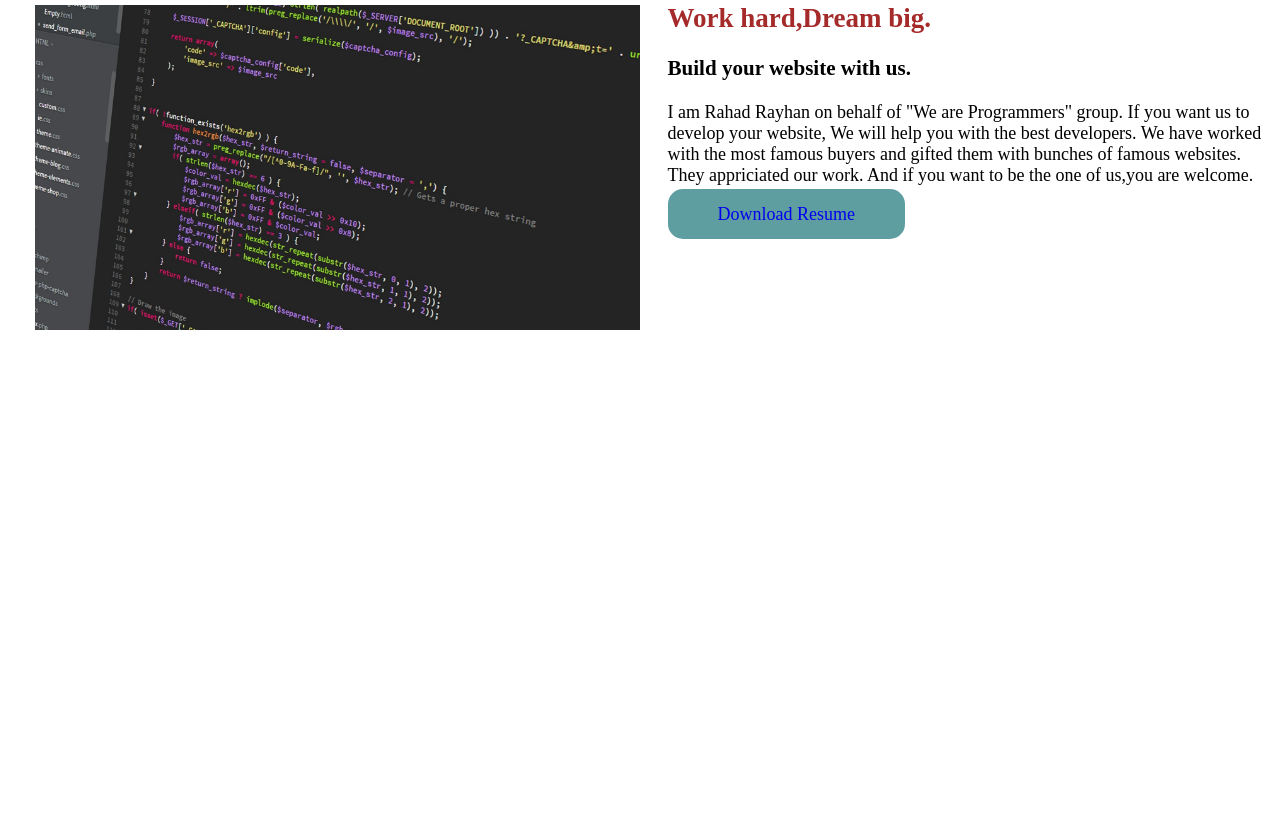
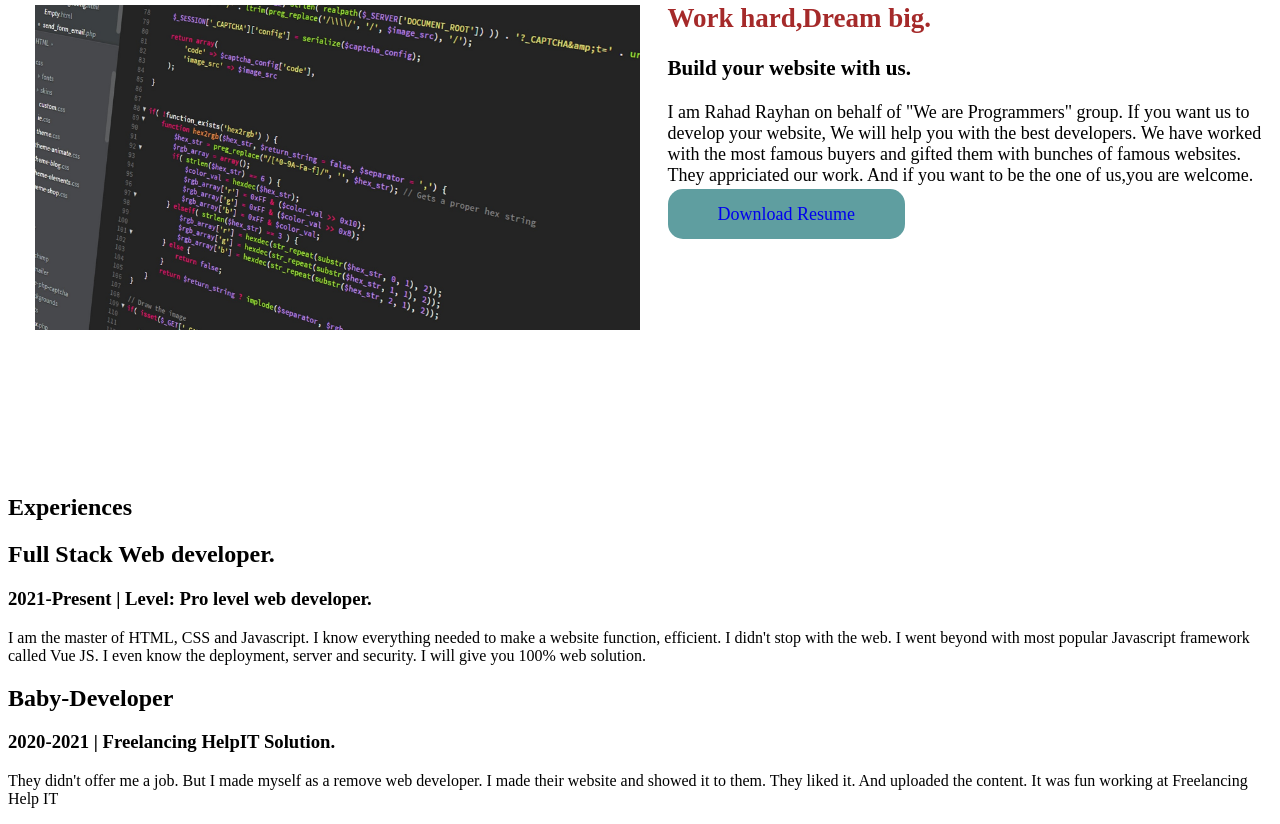
Before and after one commit to RahadRayhan/Portfolio-Website-part-2, a plain HTML site: page index.html in a window 1280 px wide. Shown: the part 347-1171 px from the top of the page. Before the commit the page ends 829 px from the top, so only its background shows below. Drawn offline with Linux system fonts and the light colour scheme.

Commit message:
Third section html commit

```diff
--- a/index.html
+++ b/index.html
@@ -34,5 +34,21 @@
             <a href="https://www.facebook.com/unsolved.rahad.7488/" target="_blank" id="hire">Download Resume</a>
         </div>
     </section>
+    <!--Third section-->
+    <section>
+        <h1>Experiences</h1>
+        <div>
+            <div>
+                <h1>Full Stack Web developer.</h1>
+                <h3>2021-Present | Level: Pro level web developer.</h3>
+                <p>I am the master of HTML, CSS and Javascript. I know everything needed to make a website function, efficient. I didn't stop with the web. I went beyond with most popular Javascript framework called Vue JS. I even know the deployment, server and security. I will give you 100% web solution.</p>
+            </div>
+            <div>
+                <h1>Baby-Developer</h1>
+                <h3>2020-2021 | Freelancing HelpIT Solution.</h3>
+                <p>They didn't offer me a job. But I made myself as a remove web developer. I made their website and showed it to them. They liked it. And uploaded the content. It was fun working at Freelancing Help IT</p>
+            </div>
+        </div>
+    </section>
 </body>
 </html>
```
